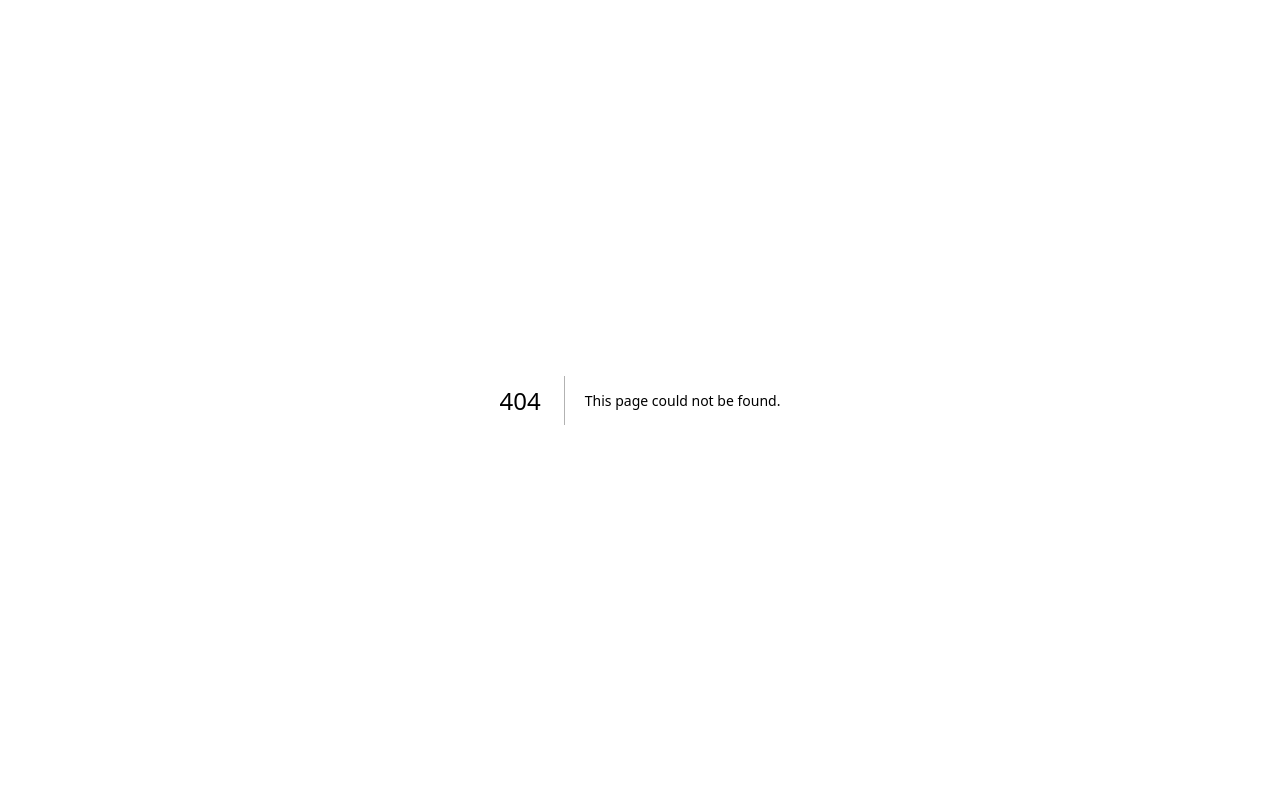
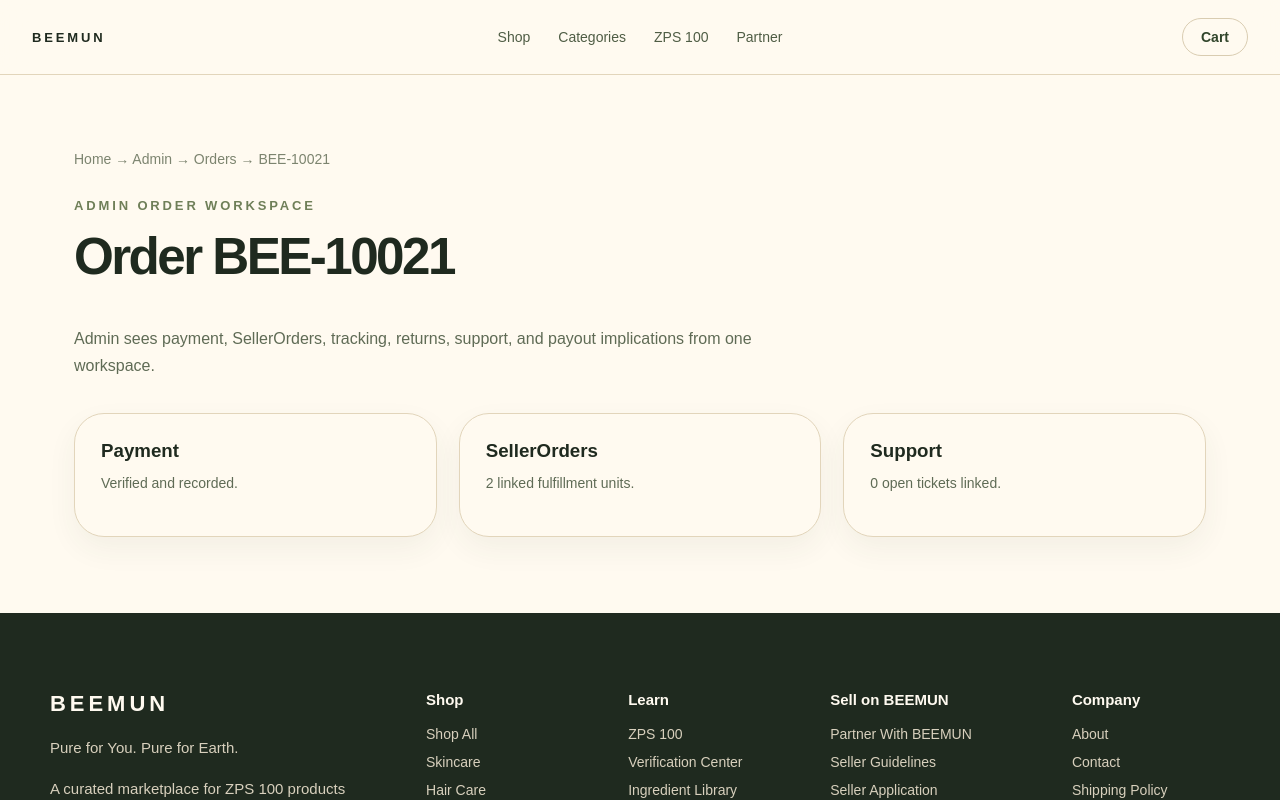
Before and after one commit to reveritnow/beemun-frontend, a Next.js app: page /admin-order-detail-demo in a window 1280 px wide. Before the commit this address had no page. Shown: the top 800 px of the page. Built offline with nearby package versions, Linux system fonts and the light colour scheme.

Commit message:
Create admin order detail demo page

```diff
--- /dev/null
+++ b/src/app/admin-order-detail-demo/page.tsx
@@ -0,0 +1,18 @@
+import SiteHeader from '@/components/SiteHeader'
+import SiteFooter from '@/components/SiteFooter'
+
+export default function AdminOrderDetailDemoPage() {
+  return (
+    <main>
+      <SiteHeader />
+      <section className="section-wrap dashboard-page">
+        <div className="breadcrumb">Home → Admin → Orders → BEE-10021</div>
+        <p className="section-eyebrow">Admin order workspace</p>
+        <h1>Order BEE-10021</h1>
+        <p className="section-copy">Admin sees payment, SellerOrders, tracking, returns, support, and payout implications from one workspace.</p>
+        <div className="three-grid"><div className="info-card"><h3>Payment</h3><p>Verified and recorded.</p></div><div className="info-card"><h3>SellerOrders</h3><p>2 linked fulfillment units.</p></div><div className="info-card"><h3>Support</h3><p>0 open tickets linked.</p></div></div>
+      </section>
+      <SiteFooter />
+    </main>
+  )
+}
```
